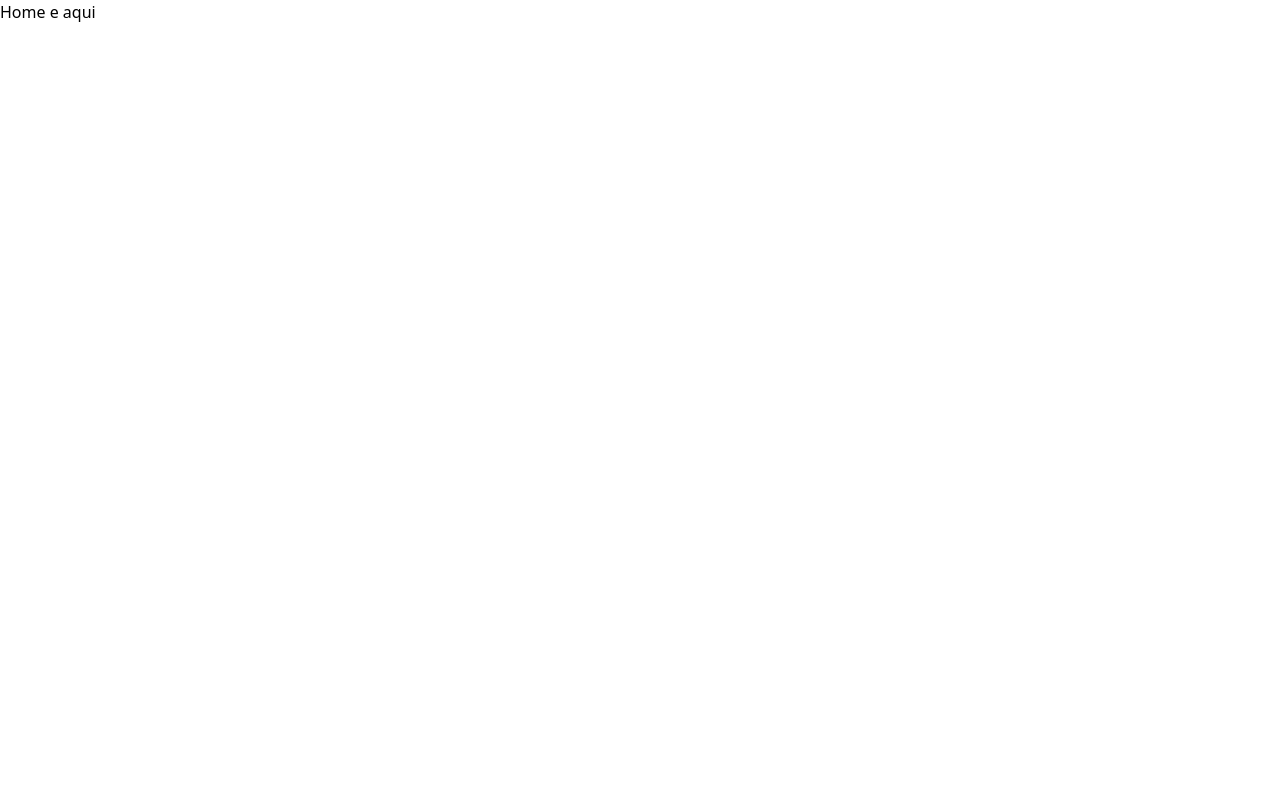
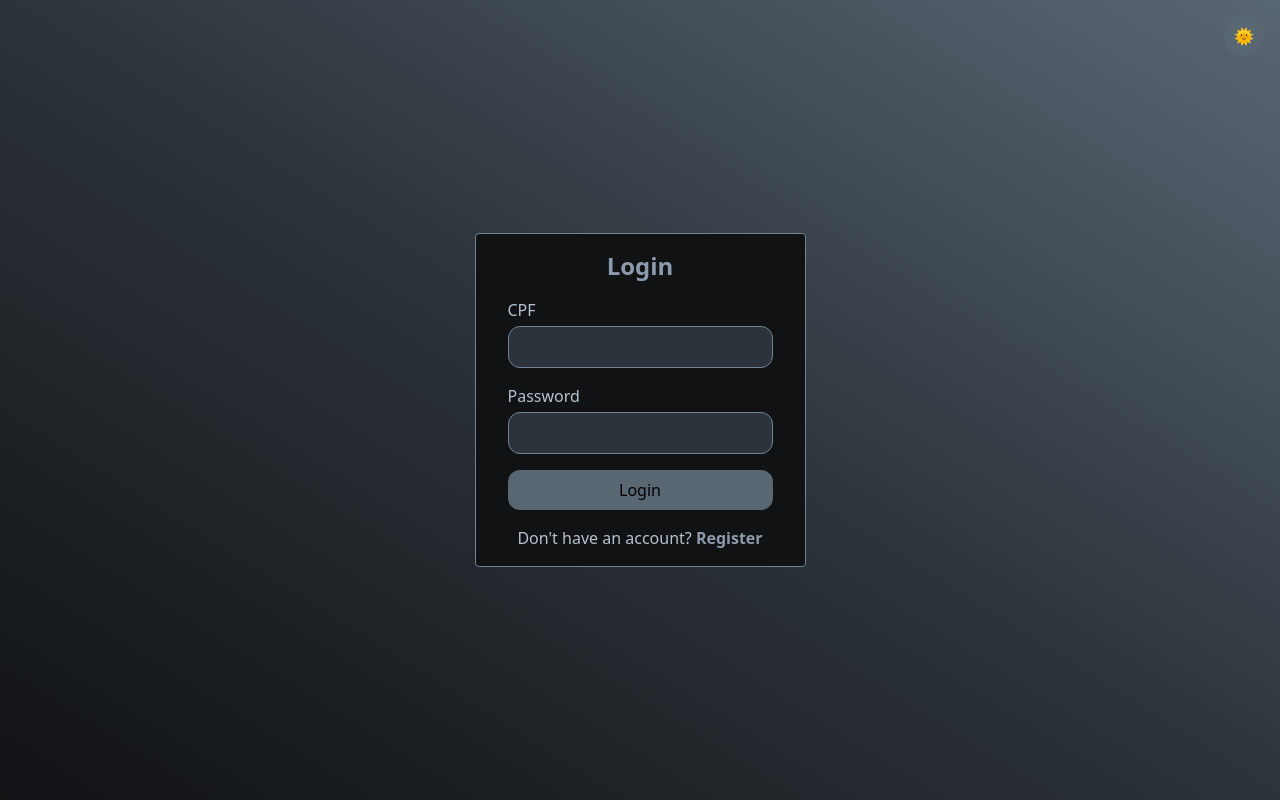
Before and after one commit to mairess/t-alpha-challenge, a React (Vite) app: page / in a window 1280 px wide. Built offline with nearby package versions, Linux system fonts and the light colour scheme.

Commit message:
feat: implement routers

```diff
--- a/package.json
+++ b/package.json
@@ -12,7 +12,8 @@
   },
   "dependencies": {
     "react": "^18.3.1",
-    "react-dom": "^18.3.1"
+    "react-dom": "^18.3.1",
+    "react-router-dom": "^6.26.0"
   },
   "devDependencies": {
     "@eslint/js": "^9.8.0",
--- a/src/App.tsx
+++ b/src/App.tsx
@@ -1,8 +1,15 @@
-import './App.css';
+import { BrowserRouter, Routes, Route } from 'react-router-dom';
+import Register from './pages/Register';
+import Login from './pages/Login';
 
 function App() {
   return (
-    <h1>Home e aqui</h1>
+    <BrowserRouter>
+      <Routes>
+        <Route path="/" element={ <Login /> } />
+        <Route path="/register" element={ <Register /> } />
+      </Routes>
+    </BrowserRouter>
   );
 }
 
--- a/src/index.css
+++ b/src/index.css
@@ -1,3 +1,7 @@
 @tailwind base;
 @tailwind components;
 @tailwind utilities;
+
+* {
+    @apply transition-colors duration-500
+}
--- a/tailwind.config.js
+++ b/tailwind.config.js
@@ -135,7 +135,11 @@ export default {
           light: '#388E3C',
           dark: '#4CAF50'
         }
-      }
+      },
+      backgroundImage: {
+        'gradient-light': 'linear-gradient(to top right, #F7F8F9, #B3B9C4, #8590A2)',
+        'gradient-dark': 'linear-gradient(to top right, #101214, #2C333A, #596773)',
+      },
     }
   },
   plugins: []
```
Also changed, not shown: public/bg-internet.jpg (added), src/App.css (deleted), 1 other file (tests, documents, lock files or other folders).
